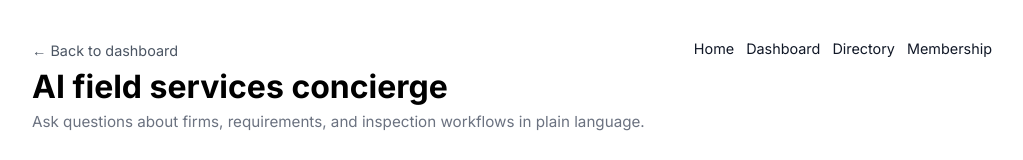
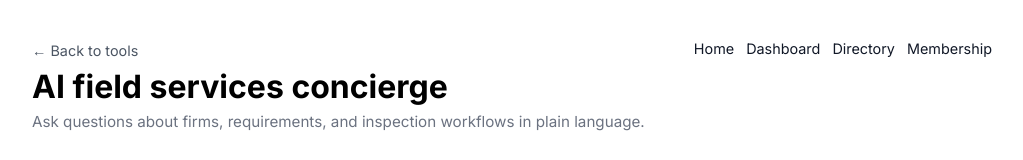
Before and after one commit to autumn2busy/nested-objects-starter, a Next.js app in the folder apps/web-members/: page /tools/ai-chatbot in a window 1280 px wide. Shown: the top 160 px of the page, without its empty margins (128-1151 px from the left). Built offline with nearby package versions, Linux system fonts and the light colour scheme.

Commit message:
Update page.tsx

```diff
--- a/apps/web-members/app/tools/ai-chatbot/page.tsx
+++ b/apps/web-members/app/tools/ai-chatbot/page.tsx
@@ -17,17 +17,12 @@ export default function AiChatbotPage() {
       >
         <div>
           <Link
-            href="/dashboard"
-            style={{
-              fontSize: '0.9rem',
-              textDecoration: 'none',
-              color: '#4b5563',
-              display: 'inline-block',
-              marginBottom: '0.5rem',
-            }}
-          >
-            ← Back to dashboard
-          </Link>
+  href="/tools"
+  style={{ fontSize: '0.9rem', textDecoration: 'none', color: '#4b5563', display: 'inline-block', marginBottom: '0.5rem' }}
+>
+  ← Back to tools
+</Link>
+
           <h1
             style={{
               fontSize: '2rem',
```
